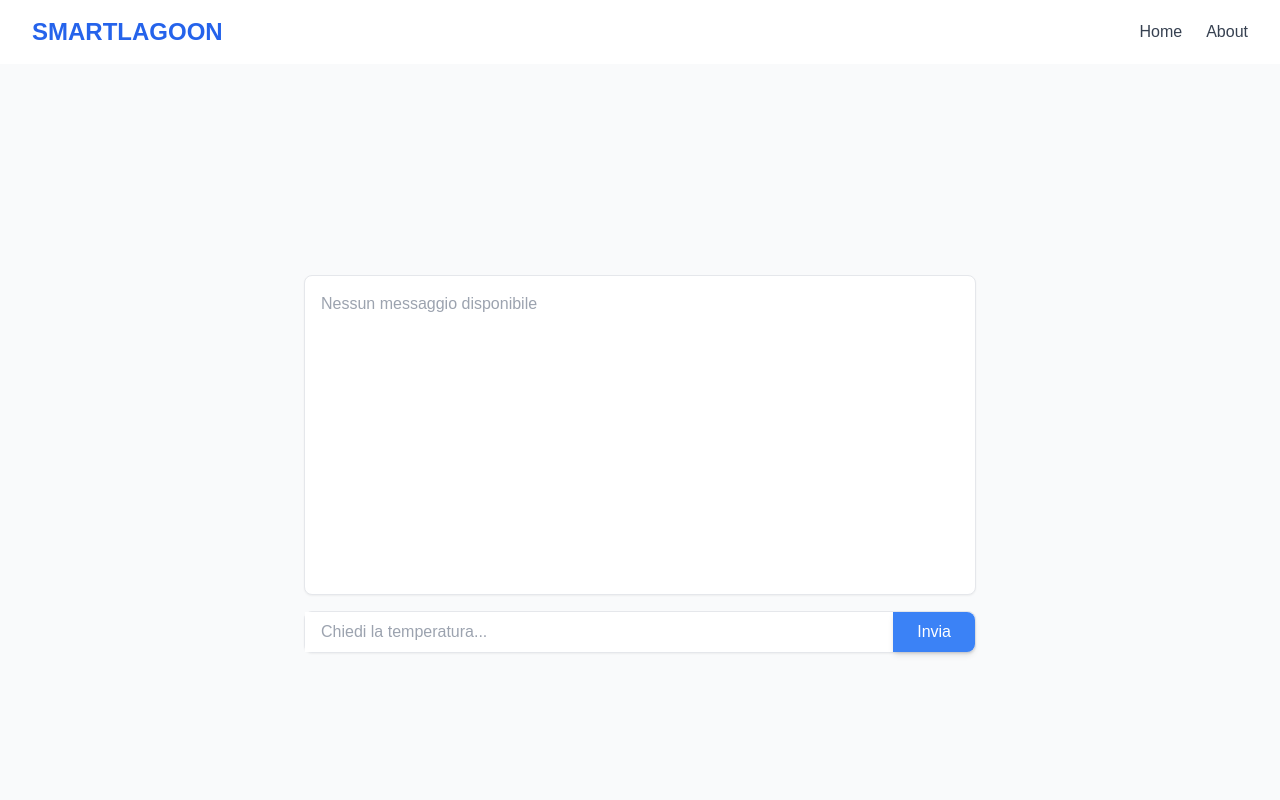
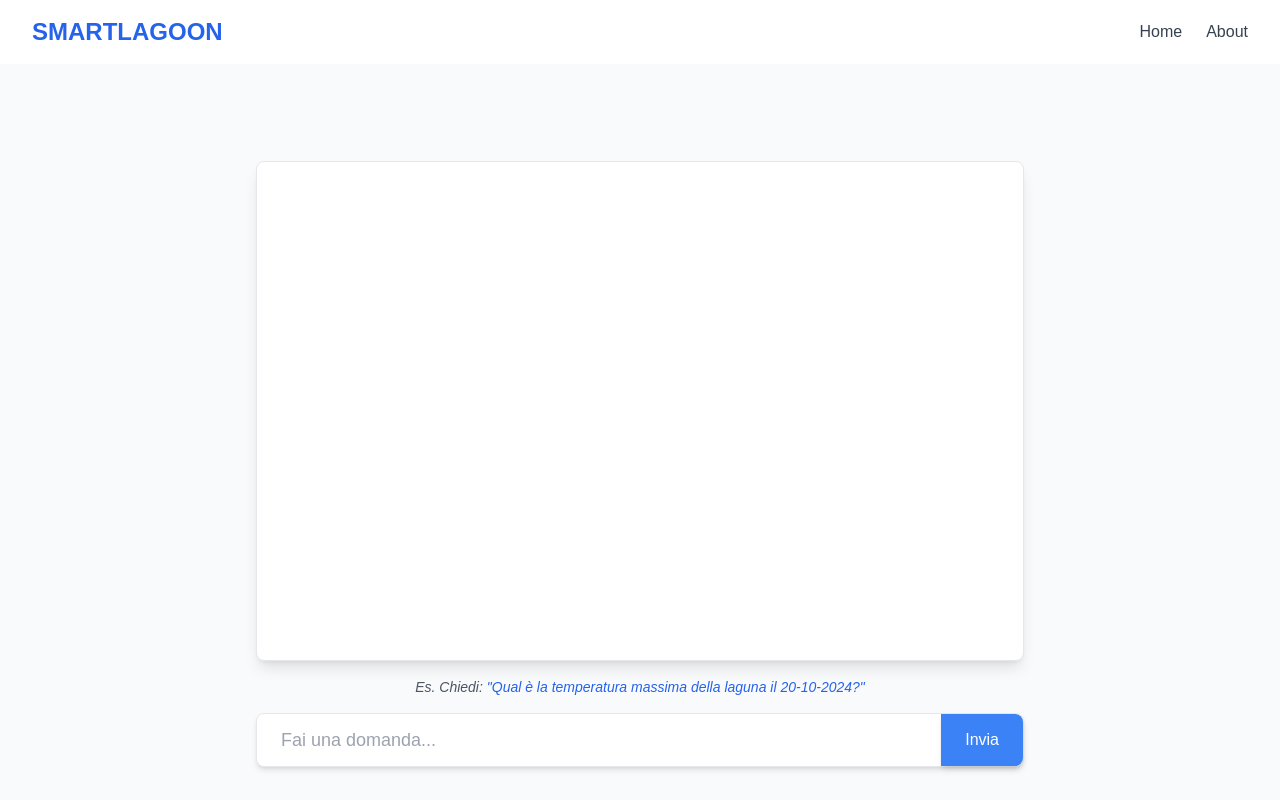
Before and after one commit to chiaradenardi/MarMenorProg, a Next.js app: page /chatbot in a window 1280 px wide. Shown: the top 800 px of the page. Built offline with nearby package versions, Linux system fonts and the light colour scheme.

Commit message:
chat più grande + domanda sugg

```diff
--- a/app/chatbot/page.tsx
+++ b/app/chatbot/page.tsx
@@ -17,7 +17,7 @@ const WeatherHistoryCard: FC<{ data: any }> = ({ data }) => (
 
 // Componente principale della chat
 const ChatPage: FC = () => {
-  const { messages, input, handleInputChange, handleSubmit, isLoading, error } = useChat();
+  const { messages, input, handleInputChange, handleSubmit, isLoading, error, setInput } = useChat();
 
   useEffect(() => {
     console.log("Messaggi ricevuti dall'API:", messages);
@@ -26,11 +26,17 @@ const ChatPage: FC = () => {
     }
   }, [messages, error]);
 
+  // Funzione per gestire il click sul suggerimento di domanda
+  const handleSuggestionClick = (suggestion: string) => {
+    setInput(suggestion);  // Imposta la domanda suggerita come input
+  };
+
   return (
-    <div className="flex flex-col h-screen">
-      <main className="flex-grow flex flex-col items-center justify-center bg-gray-50 px-4">
-        <div className="max-w-2xl w-full">
-          <div className="h-80 overflow-y-auto bg-white p-4 border rounded-lg shadow-sm">
+    <div className="flex flex-col h-screen bg-gray-50">
+      <main className="flex-grow flex flex-col items-center justify-center px-4 py-8">
+        <div className="max-w-3xl w-full space-y-4">
+          {/* Finestra della chat */}
+          <div className="h-[500px] overflow-y-auto bg-white p-6 border rounded-lg shadow-lg">
             {messages && messages.length > 0 ? (
               messages.map((message, index) => (
                 <ChatMessage
@@ -40,18 +46,31 @@ const ChatPage: FC = () => {
                 />
               ))
             ) : (
-              <div className="text-gray-400">Nessun messaggio disponibile</div>
+              <div></div>
             )}
           </div>
 
+          {/* Suggerimento domanda cliccabile */}
+          <div className="text-center text-sm text-gray-600 italic mb-4">
+            <p>
+              Es. Chiedi:{" "}
+              <span
+                className="text-blue-600 cursor-pointer hover:text-blue-800"
+                onClick={() => handleSuggestionClick("Qual è la temperatura massima della laguna il 20-10-2024?")}
+              >
+                "Qual è la temperatura massima della laguna il 20-10-2024?"
+              </span>
+            </p>
+          </div>
+
           {/* Form per l'input dell'utente */}
-          <form onSubmit={handleSubmit} className="flex mt-4 bg-white border rounded-lg shadow-sm">
+          <form onSubmit={handleSubmit} className="flex bg-white border rounded-lg shadow-md">
             <input
               type="text"
               value={input}
               onChange={handleInputChange}
-              className="flex-grow px-4 py-2 border-none outline-none"
-              placeholder="Chiedi la temperatura..."
+              className="flex-grow px-6 py-3 rounded-lg border-none outline-none text-lg"
+              placeholder="Fai una domanda..."
             />
             <button
               type="submit"
```
